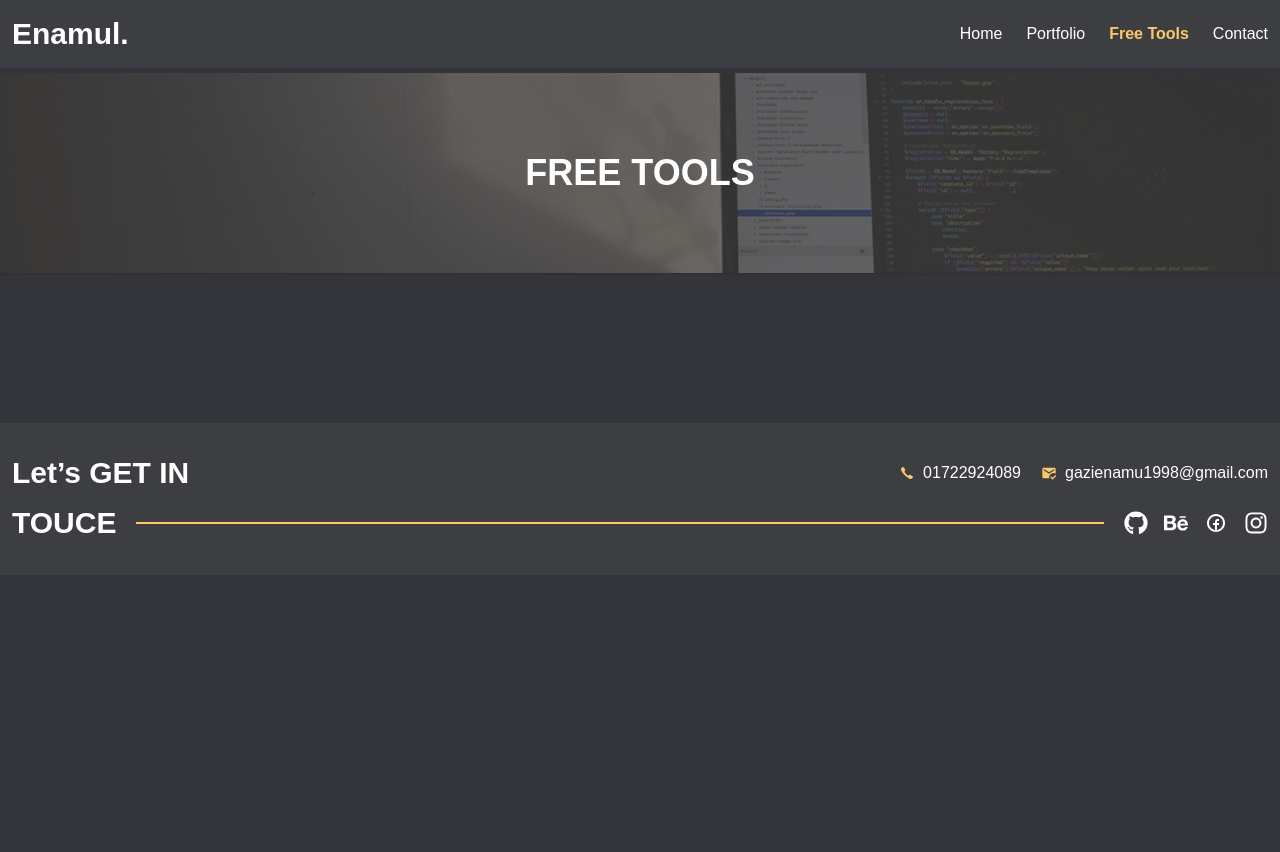
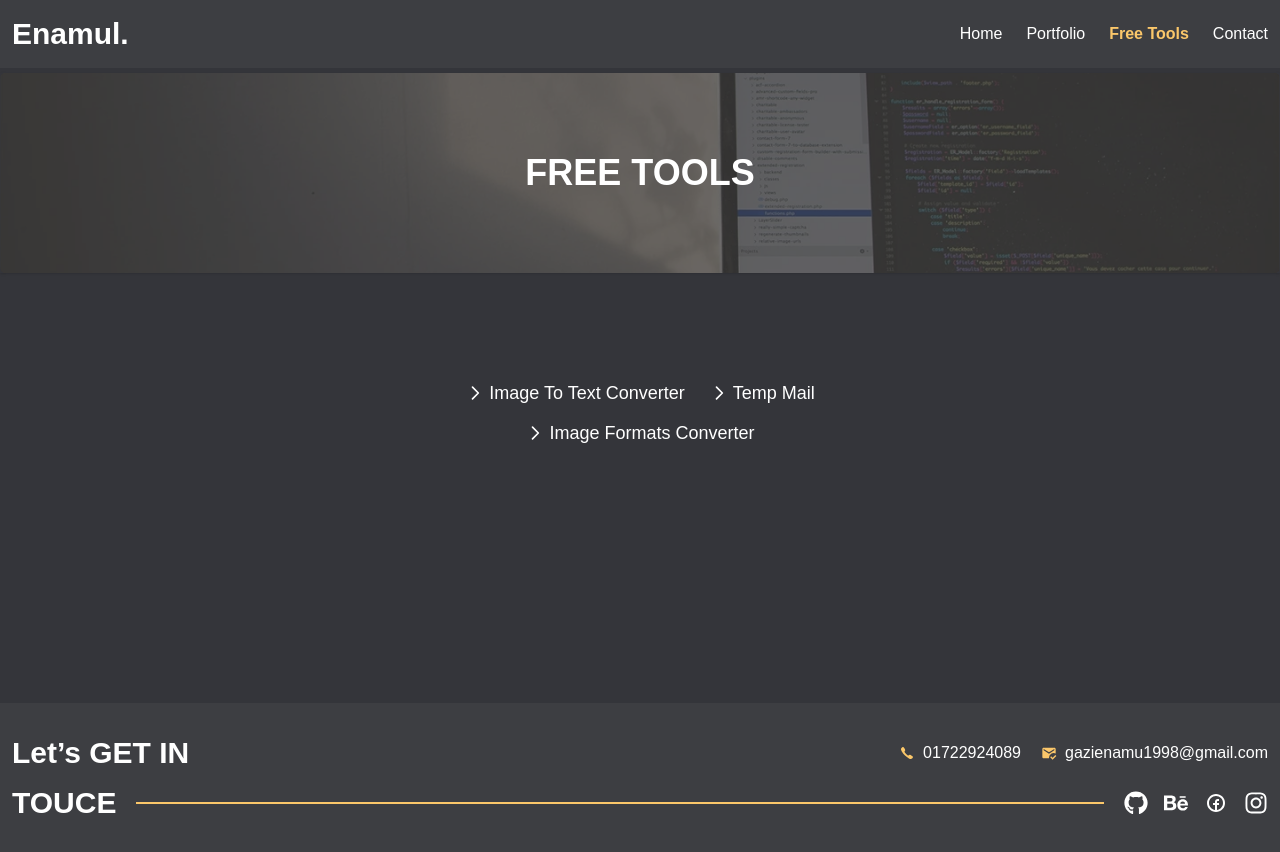
Before and after one commit to enamul90/protfolio-update-v, a Next.js app: page /free-tools in a window 1280 px wide. Shown: the top 852 px of the page. Before the commit the page ends 800 px from the top, so only its background shows below. Built offline with nearby package versions, Linux system fonts and the light colour scheme.

Commit message:
update free tools

```diff
--- a/src/app/for-sell/page.js
+++ b/src/app/for-sell/page.js
@@ -4,14 +4,12 @@ import ForSellComponent from "@/component/ForSellComponent";
 import Footer from "@/component/Footer";
 import React from "react";
 
-
 const Page = () => {
     return (
         <div className="overflow-hidden ">
             <Nave />
             <PageHeader tittle="For - Sell" bg="/images/for-sell.webp" />
-            <ForSellComponent />
-
+            <ForSellComponent/>
             < Footer />
 
         </div>
--- a/src/app/free-tools/page.js
+++ b/src/app/free-tools/page.js
@@ -3,6 +3,7 @@ import Nave from "@/component/Nave";
 import PageHeader from "@/component/PageHeader";
 
 import Footer from "@/component/Footer";
+import FreeTools from "@/component/FreeTools";
 
 const page = () => {
     return (
@@ -10,7 +11,7 @@ const page = () => {
             <Nave />
             <PageHeader tittle="Free Tools" bg="/images/portfolio-header.webp" />
 
-
+            <FreeTools />
 
             < Footer />
 
--- /dev/null
+++ b/src/component/FreeTools.js
@@ -0,0 +1,40 @@
+import React from 'react';
+
+const FreeTools = () => {
+    return (
+        <div className ="w-[600px] mx-auto z-50 px-3 py-[100px] text-center ">
+            <button
+                // onClick={() => navigate('/your-target-page')}
+                className="inline-flex   cursor-pointer items-center gap-1 px-3 py-1.5 text-lg font-medium text-white bg-secondary hover:bg-secondary/90 rounded-lg transition"
+            >
+                <svg className="w-5 h-5" fill="none" stroke="currentColor" strokeWidth="2" viewBox="0 0 24 24">
+                    <path strokeLinecap="round" strokeLinejoin="round" d="M9 5l7 7-7 7" />
+                </svg>
+                Image To Text Converter
+            </button>
+
+            <button
+                // onClick={() => navigate('/your-target-page')}
+                className="inline-flex cursor-pointer  items-center gap-1 px-3 py-1.5 text-lg font-medium text-white bg-secondary hover:bg-secondary/90 rounded-lg transition"
+            >
+                <svg className="w-5 h-5" fill="none" stroke="currentColor" strokeWidth="2" viewBox="0 0 24 24">
+                    <path strokeLinecap="round" strokeLinejoin="round" d="M9 5l7 7-7 7" />
+                </svg>
+                Temp Mail
+            </button>
+
+            <button
+                // onClick={() => navigate('/your-target-page')}
+                className="inline-flex cursor-pointer  items-center gap-1 px-3 py-1.5 text-lg font-medium text-white bg-secondary hover:bg-secondary/90 rounded-lg transition"
+            >
+                <svg className="w-5 h-5" fill="none" stroke="currentColor" strokeWidth="2" viewBox="0 0 24 24">
+                    <path strokeLinecap="round" strokeLinejoin="round" d="M9 5l7 7-7 7" />
+                </svg>
+                Image Formats Converter
+            </button>
+
+        </div>
+    );
+};
+
+export default FreeTools;
```
